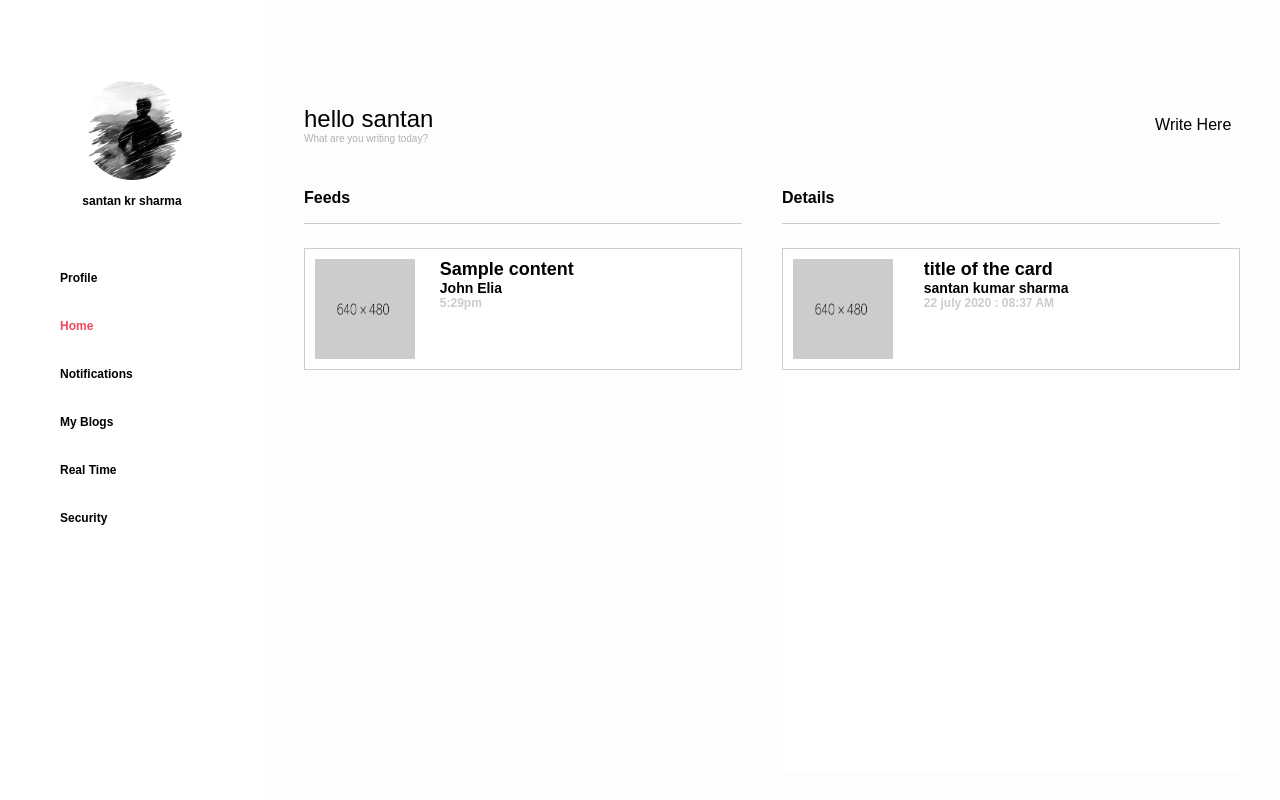
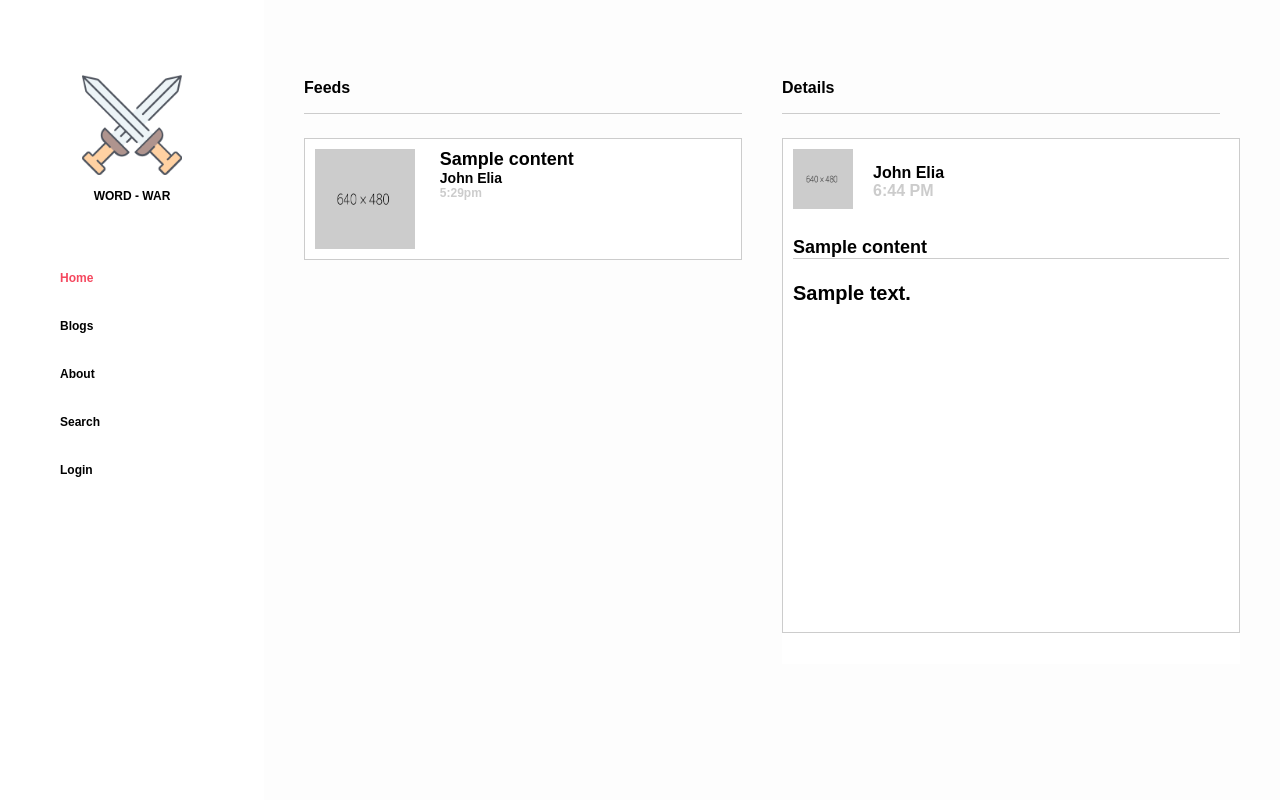
Before and after one commit to Santan47/WordWar-Django, a Django app: page / in a window 1280 px wide. Run offline with Django 3.2, Linux system fonts and the light colour scheme; tables that the repository leaves empty hold one stand-in row (values such as "Sample post").

Commit message:
multi obj data rendred, active data shown, login logut registration moule are completed

```diff
--- a/testapp/static/css/index.css
+++ b/testapp/static/css/index.css
@@ -184,6 +184,11 @@ body{
     height: 80%;
 }
 
+.userDetailsData{
+    padding: 0 20px;
+    font-size: 16px;
+}
+
 /* ------------------------------------------------------------- */
 .group {
 	position: relative;
--- a/testapp/static/js/index.js
+++ b/testapp/static/js/index.js
@@ -29,6 +29,17 @@ function wordWarApp() {
                 $("#userFeedsTemplet").removeClass("hide");
             }
 
+            if(this.getAttribute("data-id") == "logout"){
+                window.location = "http://127.0.0.1:8000/" + "logout";
+            }
+            else if(this.getAttribute("data-id") == "login"){
+                window.location = "http://127.0.0.1:8000/" + "login";
+            }
+            // else if(this.getAttribute("data-id") == "register"){
+            //     window.location = location.href + "login";
+            // }
+
+
         });
 
         // change selected card
@@ -38,7 +49,8 @@ function wordWarApp() {
             $(".card").removeClass("active");
             $(this).addClass("active");
             let cardId = parseInt($(".active")[1].getAttribute("data-id"));
-            GetContentData(cardId)
+            // GetContentData(cardId)
+            window.location = "http://127.0.0.1:8000/content/" + cardId;
         });
 
         // write somthing click
--- a/testapp/templates/index.html
+++ b/testapp/templates/index.html
@@ -13,13 +13,14 @@
 <body>
     <div class="mainBody">
         <div class="mainTemplet">
+            {% if user.is_authenticated %}
             <div class="leftBody">
                 <div class="profile">
                     <div class="profilePic">
                         <img src="{% static 'assets/santan.jpeg' %}" alt="Paris" width="100" height="100">
                     </div>
                     <div class="userName">
-                        santan kr sharma
+                        {{user.first_name}} &nbsp; {{user.last_name}}
                     </div>
                 </div>
                 <div class="profileNavBar">
@@ -27,21 +28,44 @@
                     <div class="navigationTab active" data-id="Home">Home</div>
                     <div class="navigationTab" data-id="Notifications">Notifications</div>
                     <div class="navigationTab" data-id="MyBlogs">My Blogs</div>
-                    <div class="navigationTab" data-id="RealTime">Real Time</div>
-                    <div class="navigationTab" data-id="Security">Security</div>
+                    <!-- <div class="navigationTab" data-id="Security">Register</div> -->
+                    <!-- <div class="navigationTab" data-id="Security">Login</div> -->
+                    <div class="navigationTab" data-id="logout">Logout</div>
                 </div>
             </div>
+            {% else %}
+            <div class="leftBody">
+                <div class="profile">
+                    <div>
+                        <img src="{% static 'assets/wordwar.png' %}" alt="Paris" width="100" height="100">
+                    </div>
+                    <div class="userName" style="padding-top: 10px;">
+                        WORD - WAR
+                    </div>
+                </div>
+                <div class="profileNavBar">
+                    <!-- <div class="navigationTab " data-id="profile">Profile</div> -->
+                    <div class="navigationTab active" data-id="Home">Home</div>
+                    <div class="navigationTab" data-id="Blogs">Blogs</div>
+                    <div class="navigationTab" data-id="about">About</div>
+                    <div class="navigationTab" data-id="search">Search</div>
+                    <div class="navigationTab" data-id="login">Login</div>
+                </div>
+            </div>
+            {% endif %}
 
             <div class="rightBody">
+                {% if user.is_authenticated %}
                 <div class="rightTopBody">
                     <div class="leftText">
-                        <div>hello santan</div>
+                        <div>hello &nbsp; {{user.first_name}}</div>
                         <div class="welcomeDesc">What are you writing today?</div>
                     </div>
                     <div class="rightText">
                         <div class="postSomething">Write Here</div>
                     </div>
                 </div>
+                {% endif %}
                 <div id="userFeedsTemplet" class="rightMainBody">
                     <div class="userFeeds">
                         <div class="divTitle">
@@ -72,28 +96,39 @@
                         <div class="divTitle">
                             Details
                         </div>
+
+                        <!-- {% block mydata %}
+
+                        {% endblock%} -->
+
                         <div class="selectedDetails">
-                            <div class="card">
-                                <div class="cardImg">
-                                    <img src="{% static 'assets/dummy.png' %}" alt="Paris" width="100" height="100">
-                                </div>
-                                <div class="cardDetails">
-                                    <div class="title">
-                                        title of the card
+                            {% for active_data in details %}
+                            <div class="card" style="height: 90%;display:block;">
+                                <div style="display: flex;justify-content: flex-start;align-items: center;">
+                                    <div>
+                                        <img src="{% static 'assets/dummy.png' %}" alt="Paris" width="60" height="60">
                                     </div>
-                                    <div class="uploadedBy">
-                                        santan kumar sharma
-                                    </div>
-                                    <div class="dateTime">
-                                        22 july 2020 : 08:37 AM
+                                    <div class="userDetailsData">
+                                        <div>John Elia</div>
+                                        <div style="color: #ccc;">6:44 PM</div>
                                     </div>
                                 </div>
+                                <br>
+                                <div class="title" style="border-bottom: 1px solid #ccc;">
+                                    {{active_data.Title}}
+                                </div>
+                                <br>
+                                <div>
+                                    {{active_data.content}}
+                                </div>
                             </div>
+                            {% endfor %}
                         </div>
+
                     </div>
                 </div>
                 <div id="postSomethingTemplet" class=" hide">
-                    <form action="uploadContent" method="post">
+                    <form action="/uploadContent" method="post">
                         {%csrf_token%}
                         <div class="divTitle" style="width: 89%; margin-right:10px;">
                             Upload Your Content
--- a/testapp/templates/login.html
+++ b/testapp/templates/login.html
@@ -189,7 +189,7 @@
 
         <hgroup>
             <h2>Welcome !</h2>
-            <p>Please enter your details to sign into your account</p>
+            <p>Please enter your details to sign into your account<br> Or <a href="/">Click Here</a> to go to the Home Page</p>
         </hgroup>
 
         <form action="login" method = "POST" class = "log-form">
--- a/testapp/urls.py
+++ b/testapp/urls.py
@@ -8,5 +8,7 @@ urlpatterns = [
     path('', myview.index,name='index'),
     path('uploadContent', myview.uploadContentData, name='uploadContentData'),
     path('register', myview.register, name='register'),
-    path('login', myview.login, name='login')
+    path('login', myview.login, name='login'),
+    path('logout', myview.logout, name='logout'),
+    path('content/<str:card_id>', myview.getActiveData, name='getActiveData')
 ]
--- a/testapp/views.py
+++ b/testapp/views.py
@@ -27,17 +27,19 @@ def uploadContentData(request):
     uploadData = tb_content(userid = 1,Title = heading, content = contentData)
     uploadData.save();
 
-    return HttpResponse("data saved successfully");
+    return redirect("/");
 
 # Create your views here.
 def index(request):
     contents = tb_content.objects.all()
-    return render(request, "index.html", {"contents": contents})
+    cont = tb_content.objects.raw('SELECT * FROM testapp_tb_content WHERE s_no = '+"1")
+    return render(request, "index.html", {"contents": contents, "details":cont})
 
-def getActiveData(request):
-    contentId = request.GET["s_no"]
-    content = tb_content.objects.raw('SELECT * FROM testapp_tb_content WHERE s_no = contentId')
-    return JsonResponse({'data': content},safe = False)
+def getActiveData(request,card_id):
+    # contentId = request.GET["card_id"]
+    contents = tb_content.objects.all()
+    cont = tb_content.objects.raw('SELECT * FROM testapp_tb_content WHERE s_no = '+card_id)
+    return render(request, "index.html", {"contents": contents, "details":cont})
 
 def register(request):
     if request.method == "POST":
@@ -80,3 +82,7 @@ def login(request):
             return redirect("login")
     else:
         return render(request, "login.html")
+
+def logout(request):
+    auth.logout(request);
+    return redirect("login");
```
Also changed, not shown: testapp/templates/content_detail.html (added, +22 -0 lines), testapp/static/assets/wordwar.png (added).
